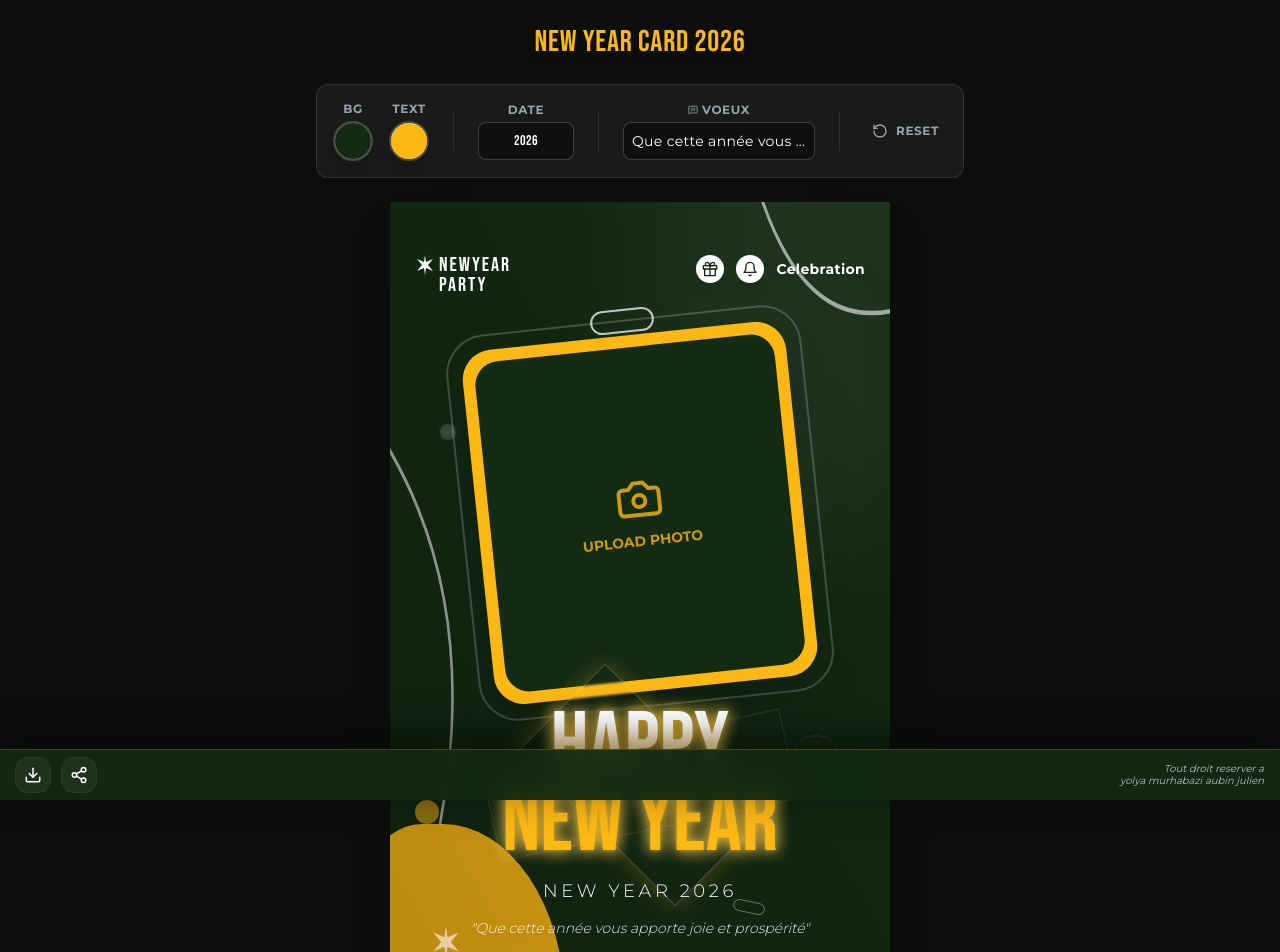
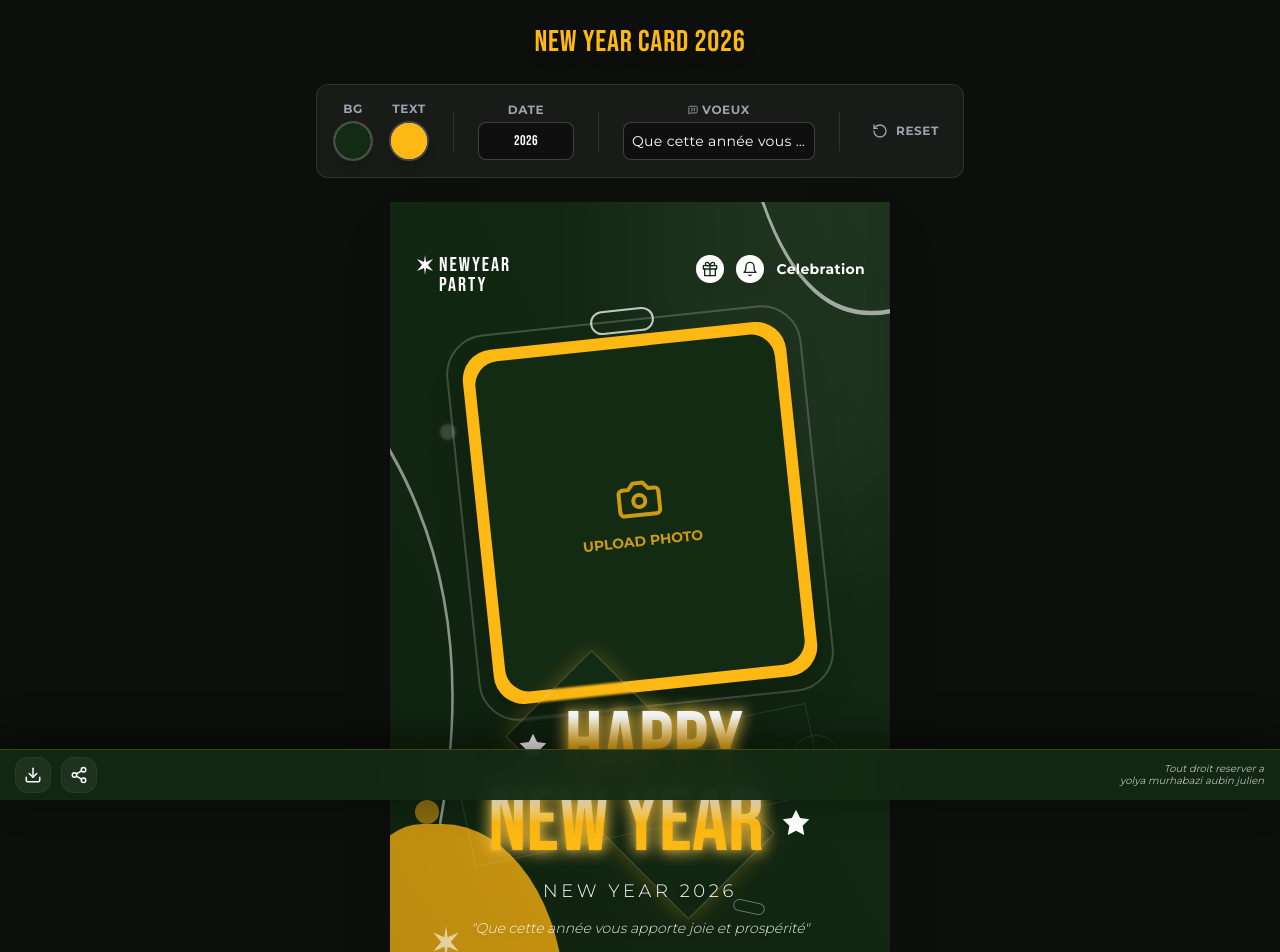
Before and after one commit to yolyamurhabazi/nouvelancard, a React (Vite) app: page / in a window 1280 px wide. Shown: the top 952 px of the page. Built offline with nearby package versions, Linux system fonts and the light colour scheme.

Commit message:
feat(CardCanvas): Apply crystal gradient and glow to title
Introduces a new `titleTextStyle` to the `CardCanvas` component, applying a sophisticated crystal gradient and subtle glow effect to the main title. This enhances the visual appeal and aligns with the application's aesthetic.

```diff
--- a/components/CardCanvas.tsx
+++ b/components/CardCanvas.tsx
@@ -20,6 +20,17 @@ const CardCanvas: React.FC<CardCanvasProps> = ({ cardRef, cardState, onImageUplo
   const textAccentStyle = { color: cardState.accentColor };
   const bgAccentStyle = { backgroundColor: cardState.accentColor };
   const borderAccentStyle = { borderColor: cardState.accentColor };
+
+  const titleTextStyle: React.CSSProperties = {
+    fontSize: 'clamp(50px, 12vw, 90px)',
+    backgroundImage: `linear-gradient(180deg, #ffffff 10%, ${cardState.accentColor} 50%, ${cardState.accentColor} 100%)`,
+    WebkitBackgroundClip: 'text',
+    WebkitTextFillColor: 'transparent',
+    backgroundClip: 'text',
+    color: 'transparent',
+    filter: `drop-shadow(0 0 8px ${cardState.accentColor}) drop-shadow(0 0 2px rgba(255,255,255,0.4))`,
+    lineHeight: 0.85,
+  };
 
   return (
     <div
@@ -154,23 +165,23 @@ const CardCanvas: React.FC<CardCanvasProps> = ({ cardRef, cardState, onImageUplo
                 className="absolute top-1/2 left-1/2 -translate-x-1/2 -translate-y-1/2 w-[110%] h-[60%] -rotate-12 border border-white/10 -z-10"
              ></div>
 
-             {/* Main Text with Crystal Gradient & Glow */}
-             <h1
-                className="font-bebas leading-[0.85] relative z-10"
-                style={{
-                  fontSize: 'clamp(50px, 12vw, 90px)',
-                  // Crystal/Metal Gradient Effect
-                  backgroundImage: `linear-gradient(180deg, #ffffff 10%, ${cardState.accentColor} 50%, ${cardState.accentColor} 100%)`,
-                  WebkitBackgroundClip: 'text',
-                  WebkitTextFillColor: 'transparent',
-                  backgroundClip: 'text',
-                  color: 'transparent',
-                  // Strong Glow / Illumination (Reduced as per request)
-                  filter: `drop-shadow(0 0 8px ${cardState.accentColor}) drop-shadow(0 0 2px rgba(255,255,255,0.4))`
-                }}
-              >
-                HAPPY<br/>NEW YEAR
-              </h1>
+             {/* Main Text with Crystal Gradient & Glow & Stars */}
+             <div className="flex flex-col items-center justify-center">
+                <div className="flex items-center gap-4 translate-x-[-10px]">
+                    <StarIcon
+                      className="w-6 h-6 md:w-8 md:h-8"
+                      style={{ filter: `drop-shadow(0 0 4px ${cardState.accentColor})` }}
+                    />
+                    <h1 className="font-bebas relative z-10" style={titleTextStyle}>HAPPY</h1>
+                </div>
+                <div className="flex items-center gap-4 translate-x-[10px]">
+                    <h1 className="font-bebas relative z-10" style={titleTextStyle}>NEW YEAR</h1>
+                    <StarIcon
+                      className="w-6 h-6 md:w-8 md:h-8"
+                      style={{ filter: `drop-shadow(0 0 4px ${cardState.accentColor})` }}
+                    />
+                </div>
+             </div>
           </div>
 
           <p
```
